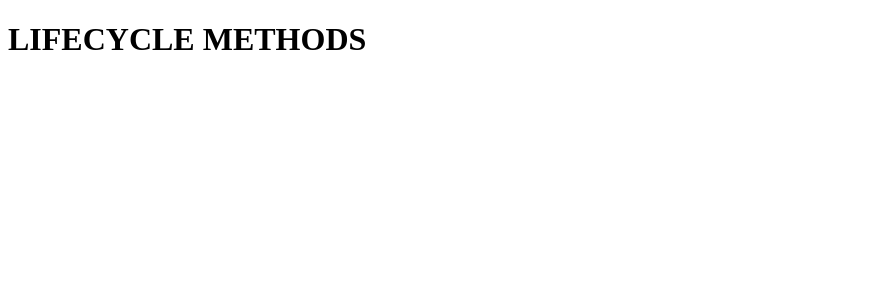
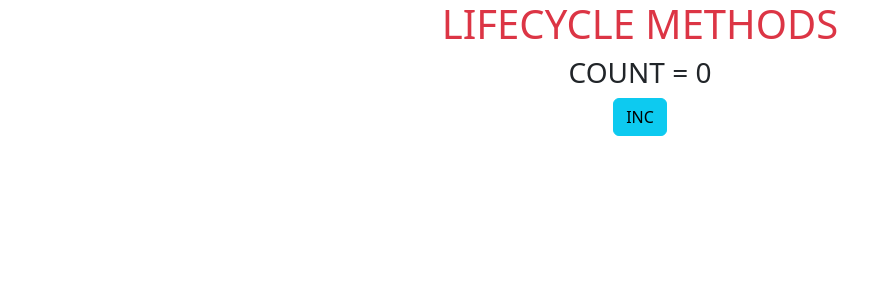
Before and after one commit to Bskasan/React_Practises, a React (Create React App) app in the folder rc_08_lifecycle-useeffect/: page / in a window 1280 px wide. Shown: the top 300 px of the page, without its empty margins (0-892 px from the left). Built offline with nearby package versions, Linux system fonts and the light colour scheme.

Commit message:
lifecycle methods jsx created

```diff
--- a/rc_08_lifecycle-useeffect/package.json
+++ b/rc_08_lifecycle-useeffect/package.json
@@ -6,6 +6,7 @@
     "@testing-library/jest-dom": "^5.14.1",
     "@testing-library/react": "^13.0.0",
     "@testing-library/user-event": "^13.2.1",
+    "bootstrap": "^5.2.3",
     "react": "^18.2.0",
     "react-dom": "^18.2.0",
     "react-scripts": "5.0.1",
--- a/rc_08_lifecycle-useeffect/src/App.js
+++ b/rc_08_lifecycle-useeffect/src/App.js
@@ -1,7 +1,9 @@
+import LifeCycleMethods from "./components/LifeCycleMethods";
+
 function App() {
   return (
     <div>
-      <h1> LIFECYCLE METHODS </h1>
+      <LifeCycleMethods />
     </div>
   );
 }
--- a/rc_08_lifecycle-useeffect/src/components/LifeCycleMethods.jsx
+++ b/rc_08_lifecycle-useeffect/src/components/LifeCycleMethods.jsx
@@ -15,3 +15,34 @@
 //* Bir component'in DOM'a basilmasi (render)
 //* (Optional)Bir componentin guncellenmesinin sonrasi (componentDidUpdate)
 //* Bir component'in DOM agacindan kaldirilmasi sonrasi(componentWillUnmount)
+
+import React from "react";
+
+class LifeCycleMethods extends React.Component {
+  constructor(props) {
+    super(props);
+    this.state = {
+      count: 0,
+    };
+  }
+
+  handleInc = () => {
+    this.setState({
+      count: this.state.count + 1,
+    });
+  };
+
+  render() {
+    return (
+      <div className="container text-center">
+        <h1 className="text-danger">LIFECYCLE METHODS</h1>
+        <h3> COUNT = {this.state.count}</h3>
+        <button className="btn btn-info" onClick={this.handleInc}>
+          INC
+        </button>
+      </div>
+    );
+  }
+}
+
+export default LifeCycleMethods;
```
Also changed, not shown: rc_08_lifecycle-useeffect/src/index.js (+5 -5 lines), 1 other file (tests, documents, lock files or other folders).
